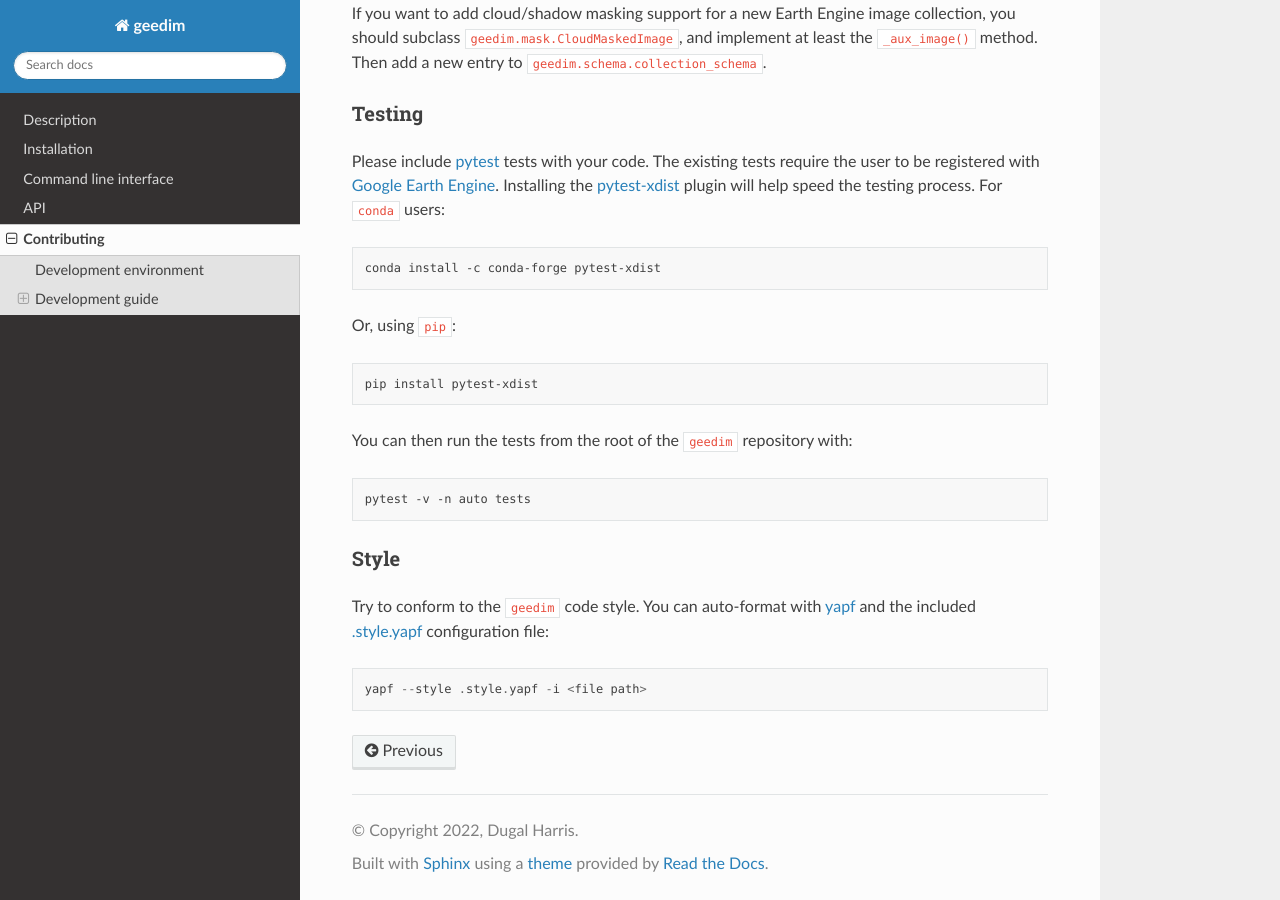
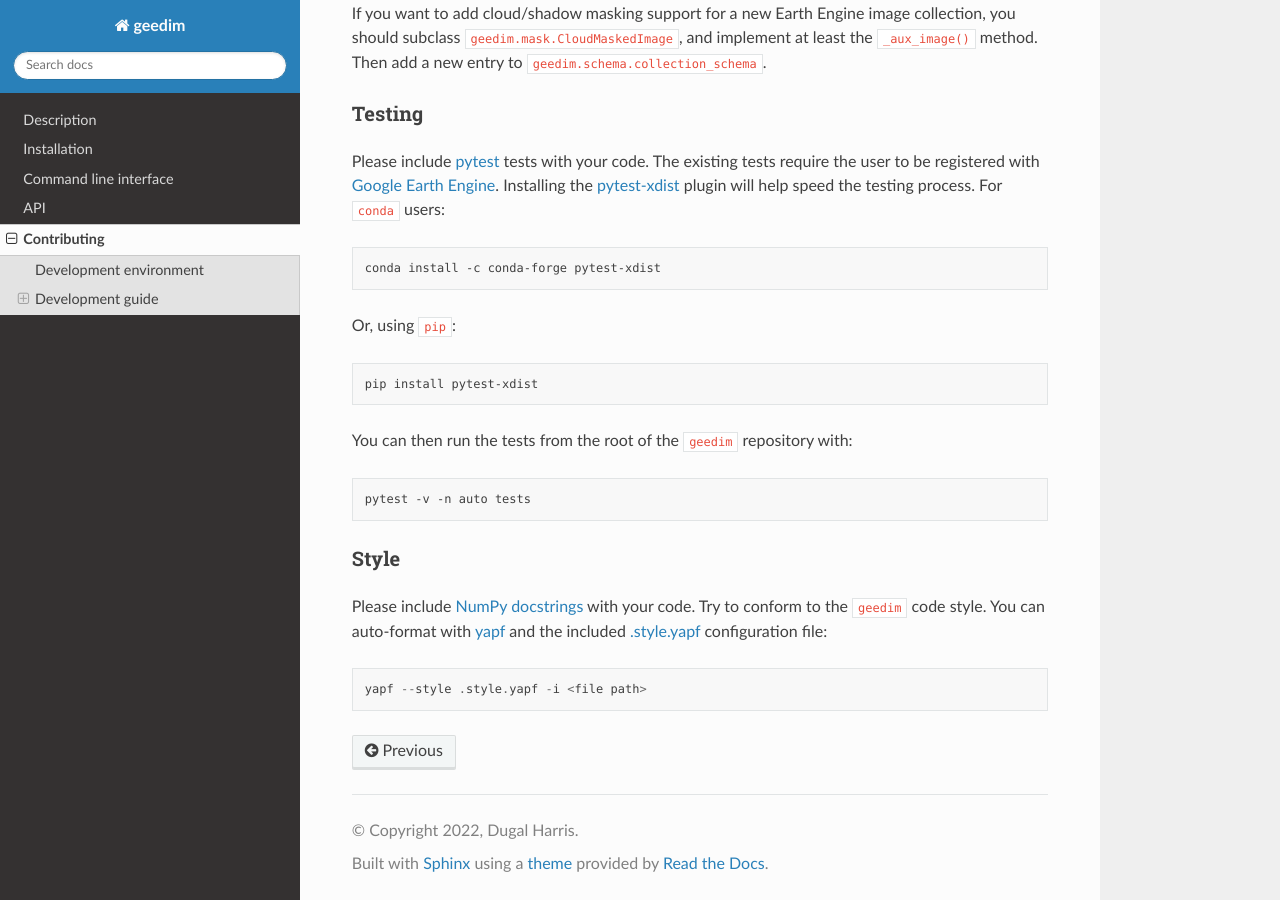
Before and after one commit to leftfield-geospatial/geedim, a Sphinx documentation site: the page built from docs/contributing.rst, in a window 1280 px wide and 900 px high, scrolled down 822 px. Built offline with Sphinx 7.4.7 and the Read the Docs theme 2.0.0, drawn with Linux system fonts in a browser that asks for light colours.

Commit message:
add numpy docstring note

```diff
--- a/docs/contributing.rst
+++ b/docs/contributing.rst
@@ -66,8 +66,10 @@ You can then run the tests from the root of the ``geedim`` repository with:
 Style
 ^^^^^
 
-Try to conform to the ``geedim`` code style.  You can auto-format with `yapf <https://github.com/google/yapf>`__ and
-the included `.style.yapf <https://github.com/dugalh/geedim/blob/main/.style.yapf>`__ configuration file:
+Please include `NumPy docstrings <https://sphinxcontrib-napoleon.readthedocs.io/en/latest/example_numpy.html>`_ with
+your code. Try to conform to the ``geedim`` code style.  You can auto-format with
+`yapf <https://github.com/google/yapf>`__ and the included
+`.style.yapf <https://github.com/dugalh/geedim/blob/main/ .style.yapf>`__ configuration file:
 
 .. code::
 
```
